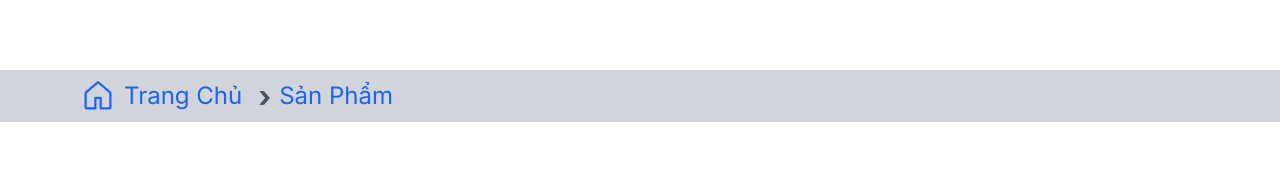
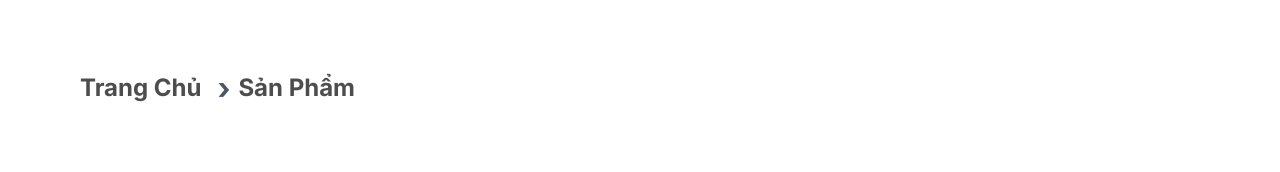
Before and after one commit to Kaicity/Kai-Landing-Page, a React (Vite) app: page /products in a window 1280 px wide. Shown: the part 122-294 px from the top of the page. Built offline with nearby package versions, Linux system fonts and the light colour scheme.

Commit message:
fixProduct

```diff
--- a/src/components/breadcrumb.jsx
+++ b/src/components/breadcrumb.jsx
@@ -1,29 +1,26 @@
 import React from "react";
 import { Link, useLocation } from "react-router-dom";
-import { GoHome } from "react-icons/go"; // Add a home icon from react-icons for visual appeal
 
 const Breadcrumbs = () => {
   const location = useLocation();
-  const pathnames = location.pathname.split("/").filter((x) => x); // Get path segments
+  const pathnames = location.pathname.split("/").filter((x) => x);
 
   return (
-    <nav aria-label="breadcrumb" className="mt-32 sm:mt-12 md:mt-16 lg:mt-48 text-xl bg-gray-300 py-2 px-4 sm:px-8 lg:px-20">
-      {/* Adjust padding for different screen sizes */}
+    <nav aria-label="breadcrumb" className="mt-32 sm:mt-12 md:mt-16 lg:mt-48 text-xl  px-10 sm:px-8 lg:px-20 sm:px-8 max-w-screen-2xl mx-auto my-12">
       <ol className="flex items-center space-x-2 text-sm text-gray-600">
         <li>
-          <Link to="/" className="flex items-center text-blue-600 hover:text-blue-800 text-lg sm:text-xl lg:text-2xl">
-            <GoHome className="mr-2 text-2xl sm:text-3xl lg:text-4xl" />
-            Trang Chủ
+          <Link to="/" className="flex items-center text-neutralDGrey hover:text-neutralDGrey text-lg sm:text-xl lg:text-2xl font-bold">
+          Trang Chủ
           </Link>
         </li>
         {pathnames.map((value, index) => {
-          const to = `/${pathnames.slice(0, index + 1).join("/")}`; // Construct path for each segment
+          const to = `/${pathnames.slice(0, index + 1).join("/")}`;
           return (
             <li key={to} className="flex items-center">
-              <span className="mx-2 text-xl sm:text-2xl lg:text-3xl font-bold">›</span> {/* Adjust separator size */}
+              <span className="mx-2 text-xl sm:text-2xl lg:text-3xl font-bold">›</span>
               <Link
                 to={to}
-                className="text-blue-600 hover:text-blue-800 text-lg sm:text-xl lg:text-2xl"
+                className="text-neutralDGrey hover:text-neutralDGrey text-lg sm:text-xl lg:text-2xl font-bold"
               >
                 {/* {value.charAt(0).toUpperCase() + value.slice(1)}  */} Sản Phẩm
               </Link>
--- a/src/pages/Productpage.jsx
+++ b/src/pages/Productpage.jsx
@@ -9,7 +9,6 @@ function ProductPage() {
   return (
     <view>
       <Breadcrumbs />
-
       <BlogList />
       <br />
       <NewLetter />
```
Also changed, not shown: src/components/BlogCard2.jsx (+10 -6 lines).
